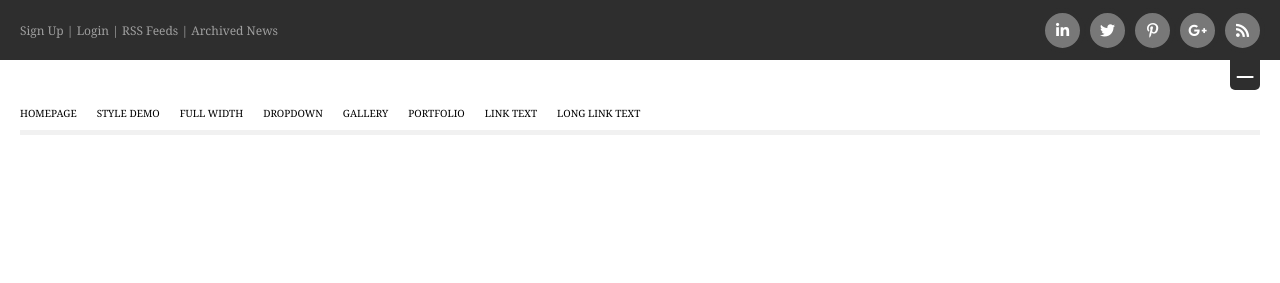
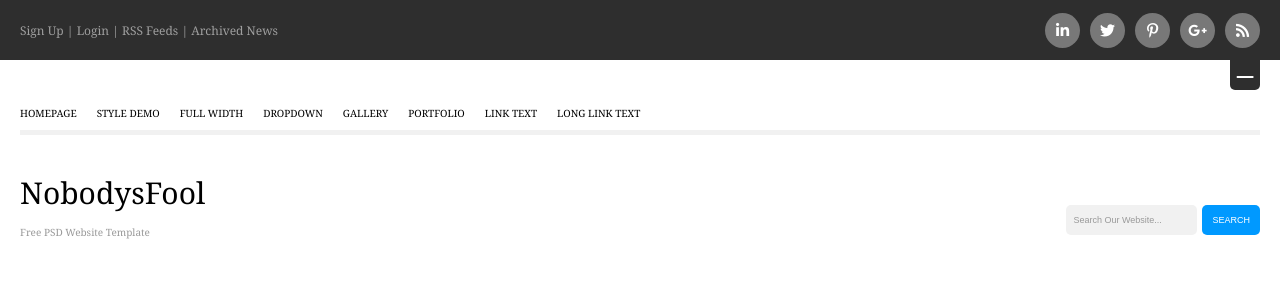
Before and after one commit to MantasZakas/Front-End-Course-19-05-06, a plain HTML site: page Homework/Homework8/pages/homework8.html in a window 1280 px wide. Drawn offline with Linux system fonts and the light colour scheme.

Commit message:
Homework 8 search bar done

```diff
--- a/Homework/Homework8/css/style.css
+++ b/Homework/Homework8/css/style.css
@@ -17,6 +17,9 @@ header a {
     text-decoration: none;
     color: inherit;
 }
+::placeholder {
+    color: #999999;
+}
 #body {
     padding: 0 20px;
 }
@@ -30,15 +33,13 @@ header a {
     padding: 0;
     text-align: center;
     list-style-type: none;
-    box-sizing: content-box;
-    transform: translate(5px, 0)
 }
 #social li {
     float: left;
     display: flex;
     align-items: center;
     justify-content: center;
-    border: solid #2e2e2e 5px;
+    margin-left: 10px;
     background: #787878;
     border-radius: 50%;
     color: white;
@@ -91,3 +92,47 @@ header a {
     border: #0099ff solid;
     border-width: 0 0 5px 0;
 }
+#title {
+    height: 100px;
+    padding-top: 45px;
+}
+#title div {
+    margin-top: 0;
+    height: 55px;
+}
+#title h1 {
+    font-size: 30px;
+    font-weight: normal;
+    line-height: 25px;
+    margin: 0;
+}
+#title h2 {
+    font-size: 10px;
+    color: #999999;
+    font-weight: normal;
+    line-height: 55px;
+    margin: 0;
+}
+#title button {
+    float: right;
+    height: 30px;
+    transform: translateY(-30px);
+    border: none;
+    border-radius: 5px;
+    color: white;
+    font-size: 9px;
+    background: #0099ff;
+    padding: 10px
+}
+#title input {
+    float: right;
+    max-height: 30px;
+    transform: translateY(-30px);
+    margin: 0 5px;
+    border: none;
+    border-radius: 5px;
+    color: #999999;
+    font-size: 9px;
+    background: #f1f1f1;
+    padding: 10px 7px;
+}
--- a/Homework/Homework8/pages/homework8.html
+++ b/Homework/Homework8/pages/homework8.html
@@ -4,7 +4,8 @@
     <meta charset="UTF-8">
     <title>NobodysFool</title>
     <link rel="stylesheet" href="../css/style.css">
-    <link rel="stylesheet" href="https://use.fontawesome.com/releases/v5.7.0/css/all.css" integrity="sha384-lZN37f5QGtY3VHgisS14W3ExzMWZxybE1SJSEsQp9S+oqd12jhcu+A56Ebc1zFSJ" crossorigin="anonymous">
+    <link rel="stylesheet" href="https://use.fontawesome.com/releases/v5.7.0/css/all.css"
+          integrity="sha384-lZN37f5QGtY3VHgisS14W3ExzMWZxybE1SJSEsQp9S+oqd12jhcu+A56Ebc1zFSJ" crossorigin="anonymous">
 </head>
 <body>
 
@@ -17,7 +18,7 @@
     <a>&nbsp|&nbsp</a>
     <a href="#">Archived News</a>
     <div style="flex-grow: 1"></div>
-    <div id="social">
+    <nav id="social">
         <ul>
             <li>
                 <a href="#"><i class="fab fa-linkedin-in"></i></a>
@@ -35,13 +36,13 @@
                 <a href="#"><i class="fas fa-rss"></i></a>
             </li>
         </ul>
-    </div>
+    </nav>
 </header>
 <div id="body">
     <button id="button_black">
         <a>–</a>
     </button>
-    <div id="link_menu">
+    <nav id="link_menu">
         <ul>
             <li>
                 <a href="#">HOMEPAGE</a>
@@ -68,14 +69,21 @@
                 <a href="#">LONG LINK TEXT</a>
             </li>
         </ul>
+    </nav>
+    <div id="title">
+        <div>
+            <div>
+                <h1>NobodysFool</h1>
+                <h2>Free PSD Website Template</h2>
+            </div>
+            <button>SEARCH</button>
+            <form>
+                <input type="text" name="search" placeholder="Search Our Website...">
+            </form>
+        </div>
     </div>
 </div>
 
 
-
-
-
-
-
 </body>
 </html>
```
